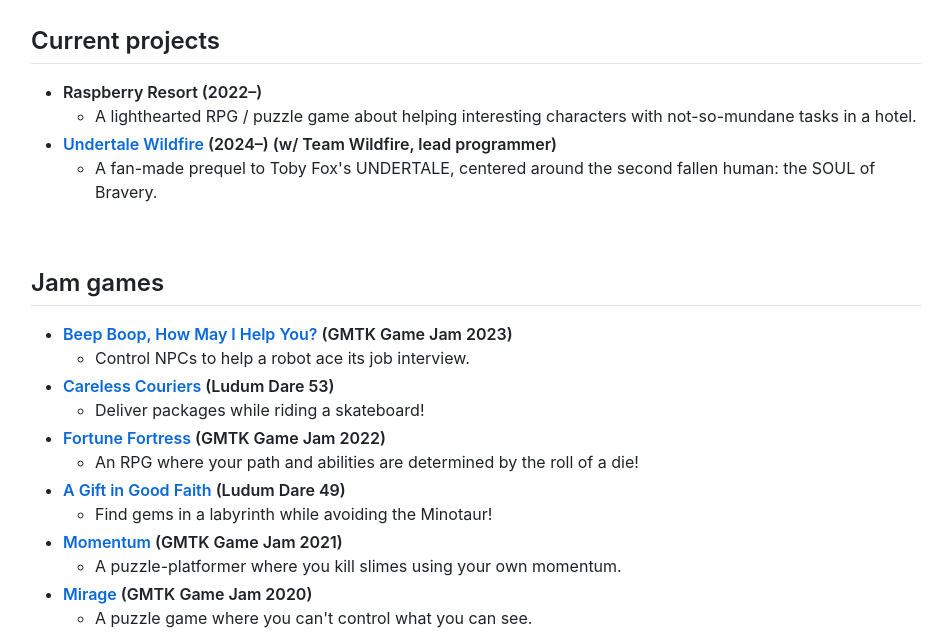
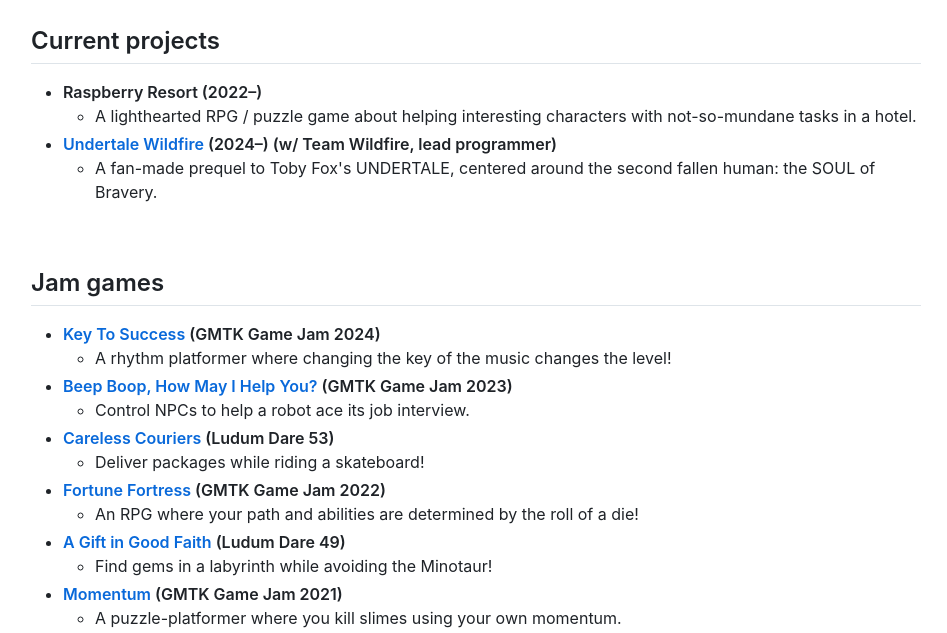
Before and after one commit to python-b5/python-b5.github.io, a plain HTML site: page index.html in a window 1280 px wide. Shown: the part 164-797 px from the top of the page, without its empty margins (164-1111 px from the left). Drawn offline with nearby package versions, Linux system fonts and the light colour scheme.

Commit message:
Add Key To Success

```diff
--- a/index.html
+++ b/index.html
@@ -59,6 +59,11 @@
                 <h2>Jam games</h2>
 
                 <ul>
+                    <li>
+                        <b><a href="https://berry-games.itch.io/key/">Key To Success</a> (GMTK Game Jam 2024)</b>
+                        <ul><li>A rhythm platformer where changing the key of the music changes the level!</li></ul>
+                    </li>
+
                     <li>
                         <b><a href="https://berry-games.itch.io/beep-boop/">Beep Boop, How May I Help You?</a> (GMTK Game Jam 2023)</b>
                         <ul><li>Control NPCs to help a robot ace its job interview.</li></ul>
```
